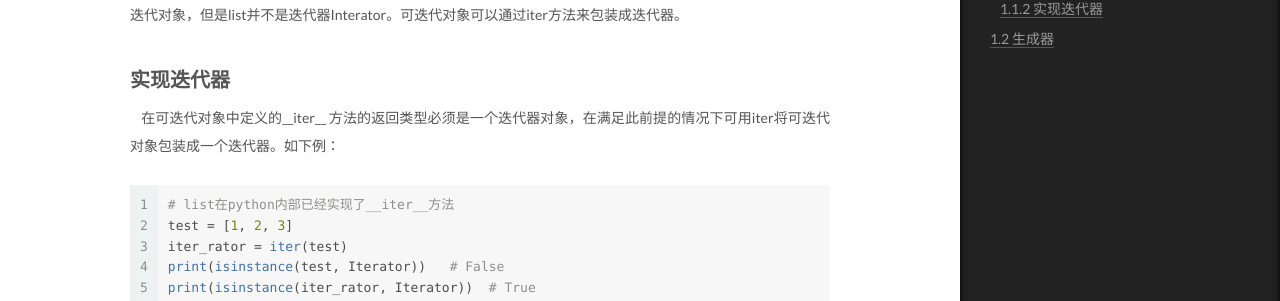
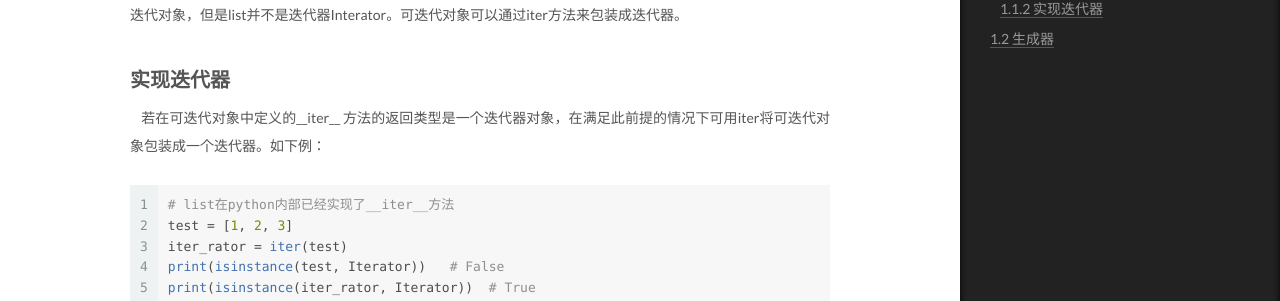
Before and after one commit to atnlp/atnlp.github.io, a Jekyll site: the page built from _posts/2018-12-17-iterator-generator.md, in a window 1280 px wide and 1400 px high, scrolled down 479 px. Shown: the part 149-450 px from the top of the window. Built offline with Jekyll 4.4.1, drawn with Linux system fonts in a browser that asks for light colours; some of the changed text lies outside the part shown.

Commit message:
iterator generator

````diff
--- a/_posts/2018-12-17-iterator-generator.md
+++ b/_posts/2018-12-17-iterator-generator.md
@@ -16,7 +16,7 @@ tags: Python
 &nbsp;&nbsp;&nbsp;&nbsp;实现了魔法方法\_\_iter\_\_的对象即为可迭代对象，例如python中自带的列表list即实现了该方法，因此list对象是可迭代对象，但是list并不是迭代器Interator。可迭代对象可以通过iter方法来包装成迭代器。
 
 ### 实现迭代器
-&nbsp;&nbsp;&nbsp;&nbsp;在可迭代对象中定义的\_\_iter\_\_ 方法的返回类型必须是一个迭代器对象，在满足此前提的情况下可用iter将可迭代对象包装成一个迭代器。如下例：
+&nbsp;&nbsp;&nbsp;&nbsp;若在可迭代对象中定义的\_\_iter\_\_ 方法的返回类型是一个迭代器对象，在满足此前提的情况下可用iter将可迭代对象包装成一个迭代器。如下例：
 
 ```python
 # list在python内部已经实现了__iter__方法
````
Also changed, not shown: other parts of _posts/2018-12-17-iterator-generator.md (+1 -1 lines).
